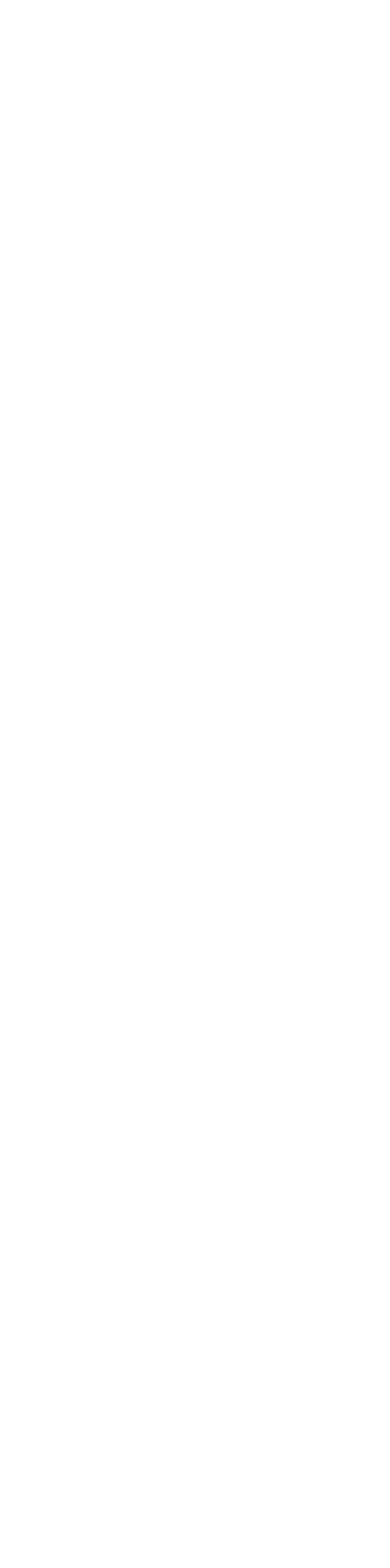
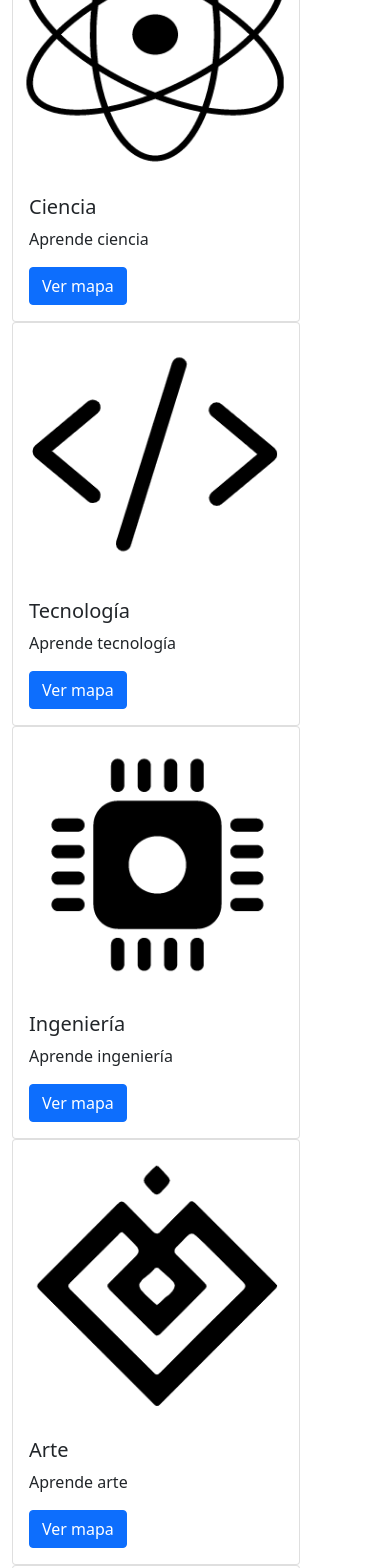
Before and after one commit to s11o-4/Imap, a React (Create React App) app: page / in a window 390 px wide. Shown: the part 432-2000 px from the top of the page. Before the commit the page ends 844 px from the top, so only its background shows below. Built offline with nearby package versions, Linux system fonts and the light colour scheme; a web font is replaced by a local one.

Commit message:
Ya funciona el generador de mapas, aun no es muy responsive

```diff
--- a/package.json
+++ b/package.json
@@ -8,9 +8,9 @@
     "@testing-library/user-event": "^12.8.3",
     "bootstrap": "^5.1.3",
     "react": "^17.0.2",
-    "react-bootstrap": "^2.0.3",
+    "react-bootstrap": "^2.0.4",
     "react-dom": "^17.0.2",
-    "react-scripts": "4.0.3",
+    "react-scripts": "^2.1.3",
     "web-vitals": "^1.1.2"
   },
   "scripts": {
--- a/src/App.js
+++ b/src/App.js
@@ -1,16 +1,28 @@
 import React from 'react';
 import 'bootstrap/dist/css/bootstrap.min.css';
-import { Navbar, Container, Card, Button, Row, Col } from 'react-bootstrap';
+import './App.css';
+
+import Navbar from 'react-bootstrap/Navbar';
+import Container from 'react-bootstrap/Container';
+import Card from 'react-bootstrap/Card'
+import Button from 'react-bootstrap/Button'
+import Row from 'react-bootstrap/Row';
+import Col from 'react-bootstrap/Col';
+
 import light_logo from './images/logo_light_theme_2.png'
-import './App.css';
-import Maps from './index_content/Maps'
+
+import ciencia_logo from './images/ciencia.png'
+import tecno_logo from './images/tecnología.png'
+import inge_logo from './images/ingenieria.png'
+import art_logo from './images/arte.png'
+import mate_logo from './images/mate.png'
 
 function App() {
   return (
     <div className='App'>
       <Navbar_generator />
       <Title_description />
-      <Maps_generator />
+      <Maps />
     </div>
   );
 }
@@ -22,7 +34,7 @@ function Navbar_generator() {
         <Container>
           <Navbar.Brand href="#home">
             <img
-              alt=""
+              alt="Logo"
               src={light_logo}
               width="90"
               height="55"
@@ -53,10 +65,89 @@ function Title_description() {
   )
 }
 
-function Maps_generator() {
+function Map(props) {
   return (
-    <Maps />
+    <Card style={{ width: '18rem' }}>
+      <Card.Img
+        variant="top" src={props.img_scr} />
+      <Card.Body>
+        <Card.Title>{props.title}</Card.Title>
+        <Card.Text>
+          {props.desc}
+        </Card.Text>
+        <Button
+          variant="primary" onClick={props.handleClick}>
+          Ver mapa
+        </Button>
+      </Card.Body>
+    </Card>
   )
 }
 
+class Maps extends React.Component{
+  constructor(props) {
+    super(props);
+    this.handleClick = this.handleClick.bind(this);
+  }
+
+  handleClick() {
+
+  }
+
+  render() {
+    return (
+      <div class="cards">
+        <Container>
+          <Row>
+            <Col>
+              <Map
+                img_scr={ciencia_logo}
+                title="Ciencia"
+                desc="Aprende ciencia"
+                var_handleClick={this.handleClick}
+              />
+            </Col>
+            <Col>
+              <Map
+                img_scr={tecno_logo}
+                title="Tecnología"
+                desc="Aprende tecnología"
+                var_handleClick={this.handleClick}
+              />
+            </Col>
+          </Row>
+          <Row>
+            <Col>
+              <Map
+                img_scr={inge_logo}
+                title="Ingeniería"
+                desc="Aprende ingeniería"
+                var_handleClick={this.handleClick}
+              />
+            </Col>
+            <Col>
+              <Map
+                img_scr={art_logo}
+                title="Arte"
+                desc="Aprende arte"
+                var_handleClick={this.handleClick}
+              />
+            </Col>
+          </Row>
+          <Row>
+            <Col>
+              <Map
+                img_scr={mate_logo}
+                title="Mate"
+                desc="Aprende mate"
+                var_handleClick={this.handleClick}
+              />
+            </Col>
+          </Row>
+        </Container>
+      </div>
+    )
+  }
+}
+
 export default App;
--- a/src/index.js
+++ b/src/index.js
@@ -3,7 +3,6 @@ import ReactDOM from 'react-dom';
 import './index.css';
 import App from './App';
 import reportWebVitals from './reportWebVitals';
-import bootstrap from 'bootstrap'
 
 ReactDOM.render(
   <React.StrictMode>
--- a/src/index_content/Map.js
+++ /dev/null
@@ -1,23 +0,0 @@
-import React from 'react'
-import { Col, Card, Button } from 'react-bootstrap'
-
-function Map(id, title, image, url) {
-    return (
-        <Col key={id}>
-            <Card style={{ width: '18rem' }}>
-                <Card.img variant="top" src={image}>
-                    <Card.Body>
-                        <Card.Title>{title}</Card.Title>
-                        <Card.Text>
-                            Some quick example text to build on the card title and make up the bulk of
-                            the card's content.
-                        </Card.Text>
-                        <Button variant="primary" onClick={url}>Ver mapa</Button>
-                    </Card.Body>
-                </Card.img>
-            </Card>
-        </Col>
-    )
-}
-
-export default Map
--- a/src/index_content/Maps.js
+++ /dev/null
@@ -1,65 +0,0 @@
-import React from 'react'
-import Map from './Map'
-
-import ciencia_logo from '../images/ciencia.png'
-import tecno_logo from '../images/tecnología.png'
-import inge_logo from '../images/ingenieria.png'
-import art_logo from '../images/arte.png'
-import mate from '../images/mate.png'
-import { Row, Container } from 'react-bootstrap'
-
-const maps_1 = [
-    {
-        id: 1,
-        title: "Ciencia",
-        image: ciencia_logo,
-        url: '#'
-    },
-    {
-        id: 2,
-        title: "Tecnología",
-        image: tecno_logo,
-        url: '#'
-    },
-]
-
-const maps_2 = [
-    {
-        id: 3,
-        title: "Ingeniería",
-        image: inge_logo,
-        url: '#'
-    },
-    {
-        id: 4,
-        title: "Arte",
-        image: art_logo,
-        url: '#'
-    },
-]
-
-const maps_3 = [
-    {
-        id: 5,
-        title: "Matemáticas",
-        image: mate,
-        url: "#"
-    }
-]
-
-function Maps() {
-    return (
-        <div class="cards">
-            <Container>
-                <Row>
-                    {/* Ciencia, Tecnología */}
-                    {maps_1.map((id, title, image, url) => {
-                        <Map id={id} title={title} image={image} url={url} />
-                    })}
-                </Row>
-            </Container>
-        </div>
-    )
-}
-
-export default Maps
```
Also changed, not shown: 1 other file (tests, documents, lock files or other folders).
